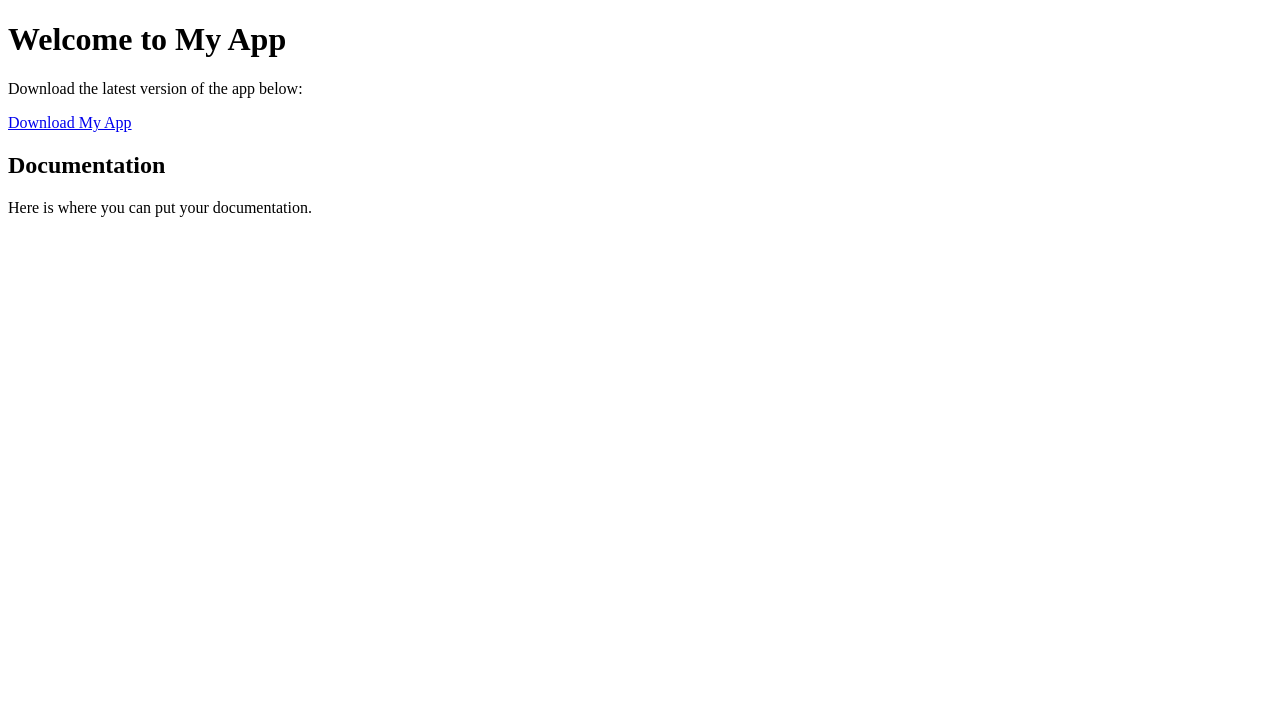
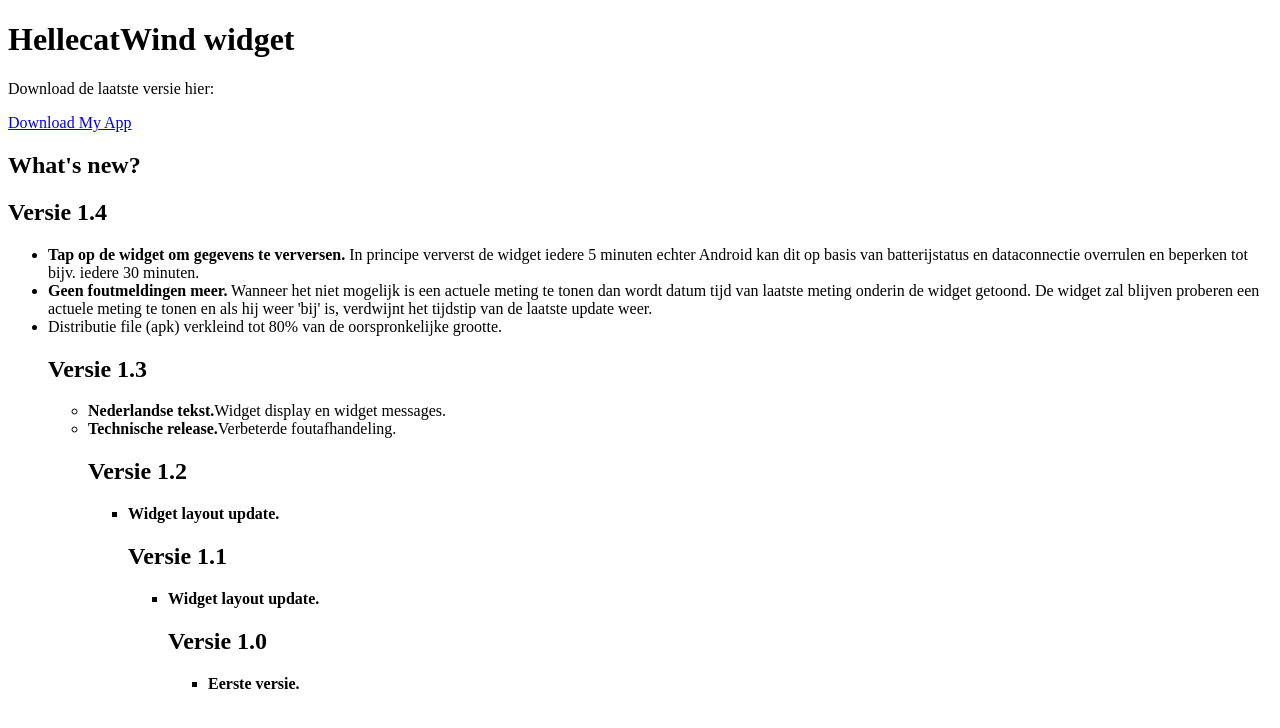
Before and after one commit to TLR1000/HellecatWind-distribution, a plain HTML site: page docs/index.html in a window 1280 px wide. Drawn offline with Linux system fonts and the light colour scheme.

Commit message:
Update index.html

```diff
--- a/docs/index.html
+++ b/docs/index.html
@@ -6,10 +6,33 @@
     <title>My App</title>
 </head>
 <body>
-    <h1>Welcome to My App</h1>
-    <p>Download the latest version of the app below:</p>
+    <h1>HellecatWind widget</h1>
+    <p>Download de laatste versie hier:</p>
     <a href="https://raw.githubusercontent.com/TLR1000/HellecatWind-distribution/main/apk/HellecatWind-v1.4-release.apk" download>Download My App</a>
-    <h2>Documentation</h2>
-    <p>Here is where you can put your documentation.</p>
+
+    <h2>What's new?</h2>
+    <h2>Versie 1.4</h2>
+    <ul>
+        <li><b>Tap op de widget om gegevens te verversen.</b> In principe ververst de widget iedere 5 minuten echter Android kan dit op basis van batterijstatus en dataconnectie overrulen en beperken tot bijv. iedere 30 minuten.</li>
+        <li><b>Geen foutmeldingen meer.</b> Wanneer het niet mogelijk is een actuele meting te tonen dan wordt datum tijd van laatste meting onderin de widget getoond. De widget zal blijven proberen een actuele meting te tonen en als hij weer 'bij' is, verdwijnt het tijdstip van de laatste update weer. </li>
+        <li>Distributie file (apk) verkleind tot 80% van de oorspronkelijke grootte.</li>
+
+    <h2>Versie 1.3</h2>
+    <ul>
+        <li><b>Nederlandse tekst.</b>Widget display en widget messages.</li>
+        <li><b>Technische release.</b>Verbeterde foutafhandeling.</li>
+
+    <h2>Versie 1.2</h2>
+    <ul>
+        <li><b>Widget layout update.</b></li>
+
+    <h2>Versie 1.1</h2>
+    <ul>
+        <li><b>Widget layout update.</b></li>
+
+    <h2>Versie 1.0</h2>
+    <ul>
+        <li><b>Eerste versie.</b></li>
+
 </body>
 </html>
```
